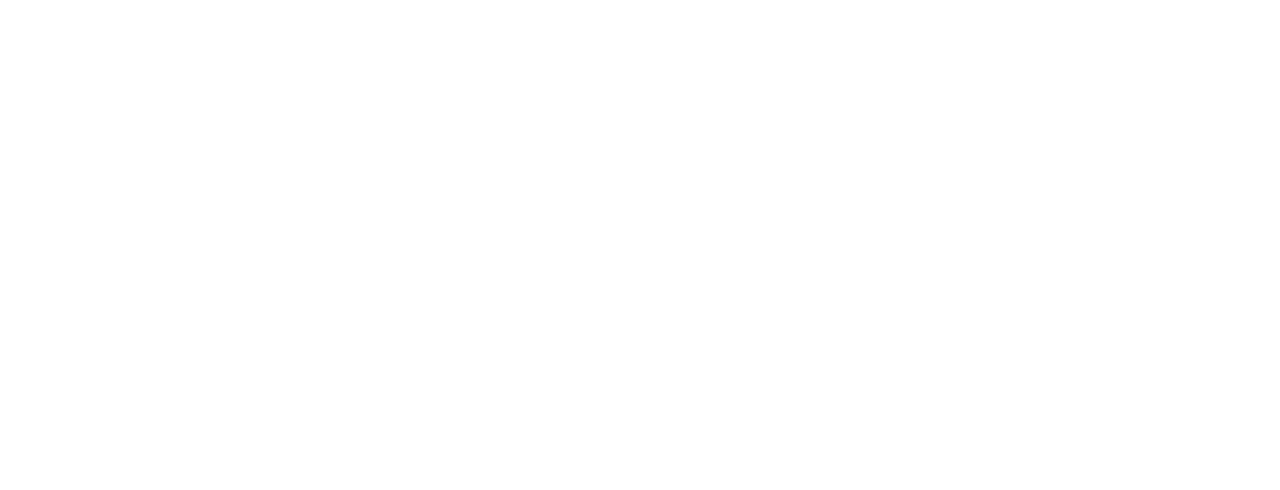
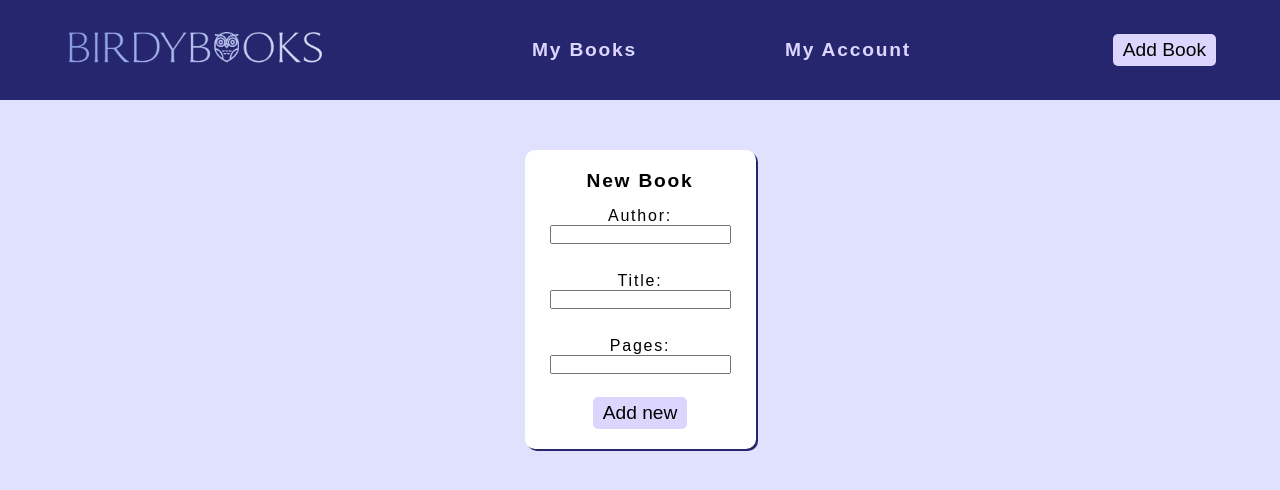
Before and after one commit to YoshiNagato/library, a plain HTML site: page index.html in a window 1280 px wide. Drawn offline with Linux system fonts and the light colour scheme.

Commit message:
Adding the add book form

```diff
--- a/index.html
+++ b/index.html
@@ -8,6 +8,72 @@
     <title>Library</title>
 </head>
 <body>
-
+    <header>
+        <nav>
+            <div class="logo">
+                <img src="images/birdyBooksLogo.png">
+            </div>
+            <div class="menu">
+                <ul>
+                    <li><a href="#">My Books</a></li>
+                    <li><a href="#">My Account</a></li>
+                </ul>
+            </div>
+            <button class="addBook" id="addBook">Add Book</button>
+        </nav>
+    </header>
+    <main>
+        <dialog open>
+            <div class="form">
+                <form>
+                    <legend>New Book</legend>
+                    <div class="input">
+                        <label for="author">Author:
+                            <input
+                                type="text"
+                                id="author"
+                                >
+                        </label>
+                        <br>
+                        <label for="title">Title:
+                            <input
+                                type="text"
+                                id="title"
+                                >
+                        </label>
+                        <br>
+                        <label for="pages">Pages:
+                            <input
+                                type="number"
+                                id="pages"
+                                >
+                        </label>
+                    </div>
+                    <br>
+                    <button class="submit" id="submit">Add new</button>
+                </form>
+            </div>
+        </dialog>
+        <div class="bookWrapper">
+            <!-- <div class="bookContainer">
+                <p>unread</p>
+                <p>Author</p>
+                <p>Title</p>
+                <p>Number of Pages</p>
+            </div>
+            <div class="bookContainer">
+                <p>unread</p>
+                <p>Author</p>
+                <p>Title</p>
+                <p>Number of Pages</p>
+            </div>
+            <div class="bookContainer">
+                <p>unread</p>
+                <p>Author</p>
+                <p>Title</p>
+                <p>Number of Pages</p>
+            </div> -->
+        </div>
+    </main>
 </body>
 </html>
--- a/style.css
+++ b/style.css
@@ -3,3 +3,113 @@
     padding:0;
     box-sizing: border-box;
 }
+
+body {
+    background-color: rgba(203, 203, 255, 0.582);
+    font-family: Arial, Helvetica, sans-serif;
+    letter-spacing: 0.2ch;
+}
+
+/* HEADER */
+
+header {
+    background-color: rgb(38, 38, 110);
+    height:100px;
+}
+
+nav {
+    height:100px;
+    margin:0 5vw;
+    display:flex;
+    align-items: center;
+    justify-content: space-between;
+}
+
+img {
+    height:50px;
+}
+
+.menu > ul {
+    display:flex;
+    gap:10vw;
+    list-style: none;
+}
+
+.menu a {
+    text-decoration: none;
+    color: #dcd6ff;
+    font-size:1.2rem;
+    font-weight: bold;
+    padding:5px 10px;
+    border-radius: 5px;
+}
+
+.addBook {
+    background-color:#dcd6ff;
+    font-size: 1.2rem;
+    padding:5px 10px;
+    border:none;
+    border-radius: 5px;
+}
+
+.addBook:hover {
+    background-color: #bbb0fa;
+}
+
+a:hover {
+    background-color: #736c99;
+
+}
+
+/* MAIN */
+
+dialog {
+    margin:50px auto;
+    border-radius: 10px;
+    border:none;
+    box-shadow: 2px 2px rgb(38, 38, 110);
+}
+
+.form {
+    display:flex;
+    justify-content: center;
+    align-content: center;
+    padding:20px;
+    text-align: center;
+}
+
+legend {
+    font-weight: bold;
+    font-size: larger;
+    margin-bottom:10px;
+}
+
+label {
+    padding:5px;
+    display:grid;
+}
+
+.submit{
+    background-color:#dcd6ff;
+    font-size: 1.2rem;
+    padding:5px 10px;
+    border:none;
+    border-radius: 5px;
+}
+
+.submit:hover {
+    background-color: #bbb0fa;
+}
+
+.bookWrapper {
+    width:80%;
+    margin:auto;
+    display:grid;
+    grid-template-columns: 1fr 1fr 1fr;
+}
+
+.bookContainer {
+    background-color: rgb(203, 203, 255);
+    height:200px;
+    width:150px;
+}
```
Also changed, not shown: images/birdyBooksLogo.png (added).
